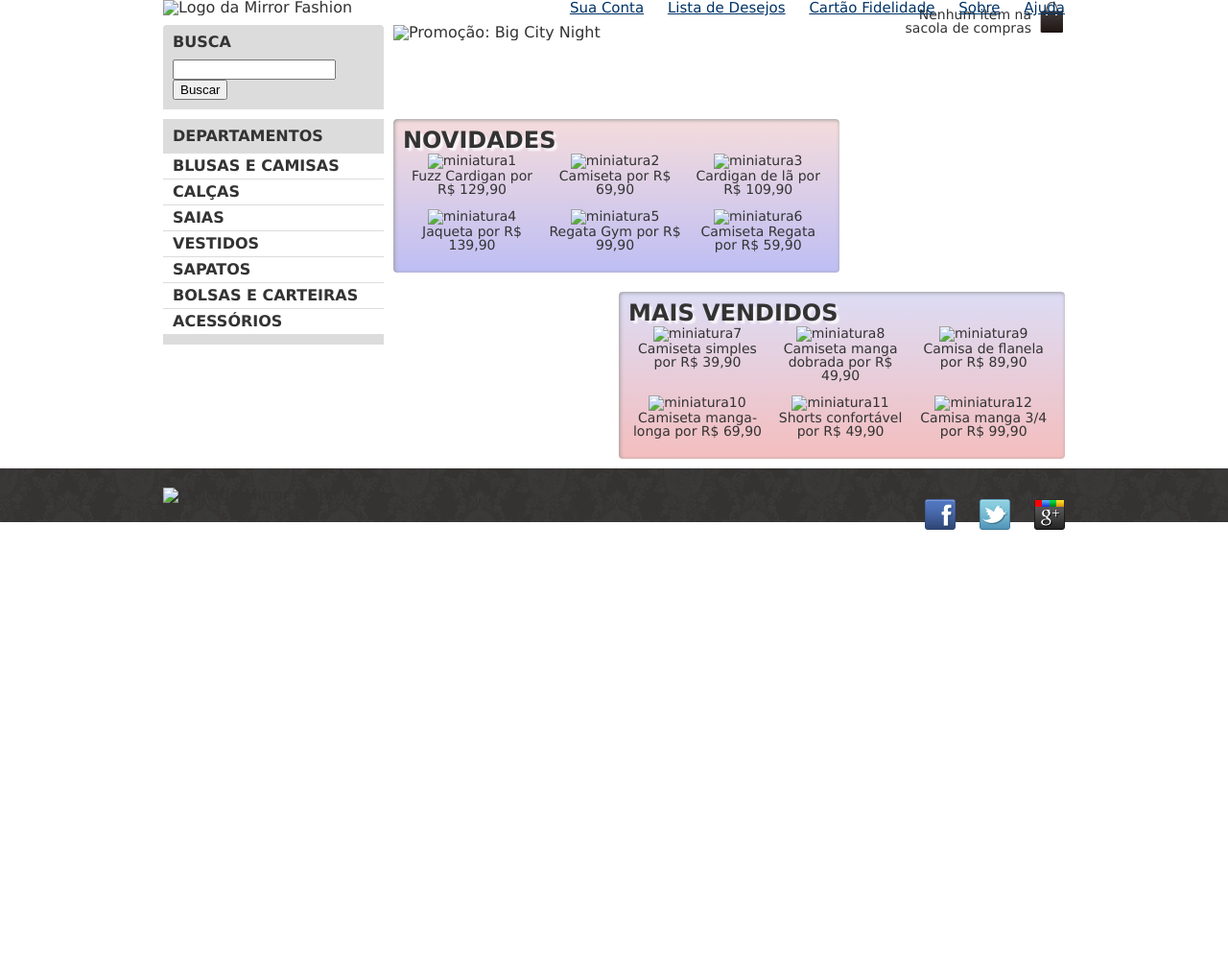
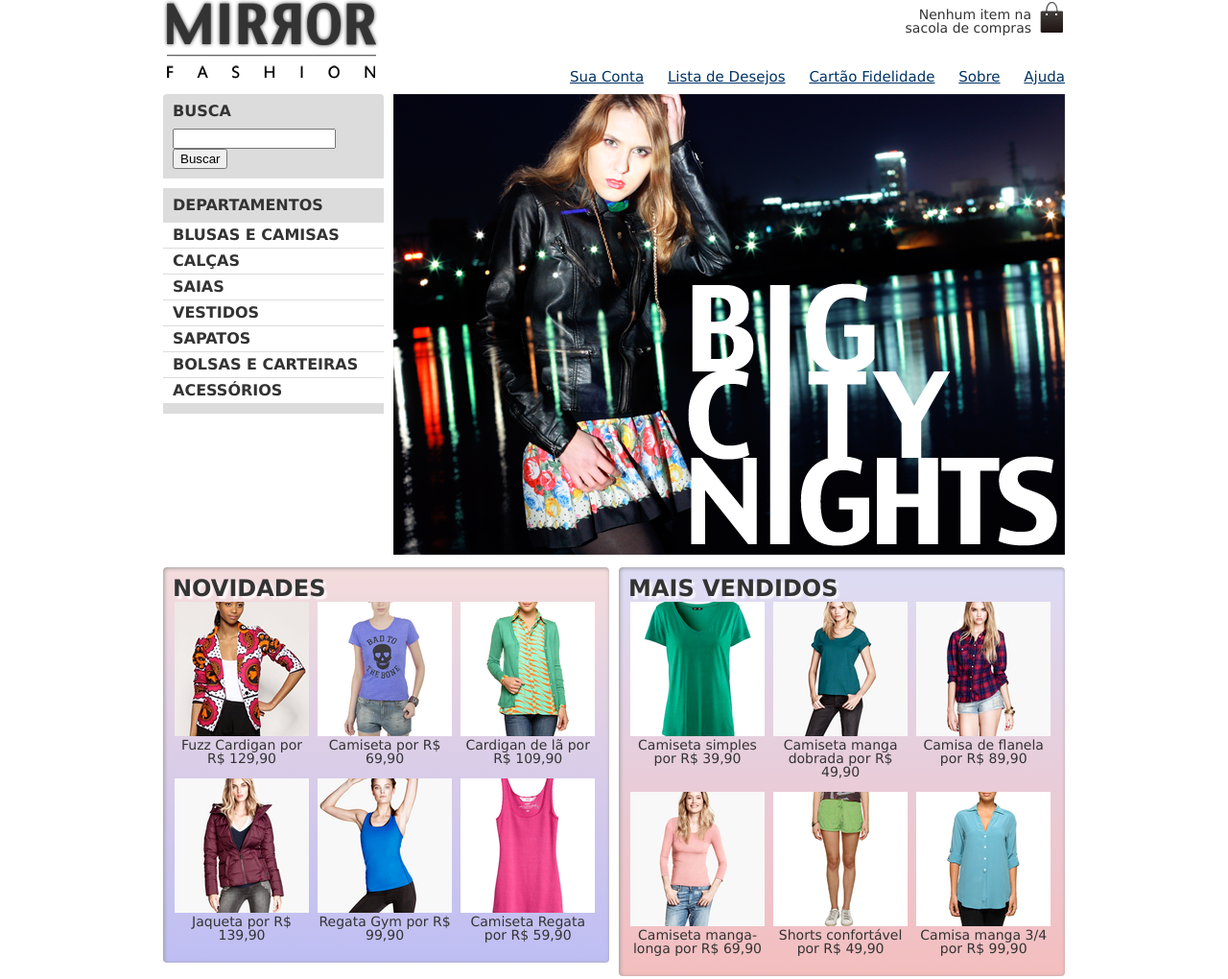
Before and after one commit to larissabarbozauscs/caelumcap9, a plain HTML site: page index.html in a window 1280 px wide. Shown: the top 1020 px of the page at 96% size. Before the commit the page ends 800 px from the top, so only its background shows below. Drawn offline with Linux system fonts and the light colour scheme; files that its build step writes are made by us from their sources; files whose address does not match are found by name.

Commit message:
Update index.html

```diff
--- a/index.html
+++ b/index.html
@@ -4,12 +4,12 @@
         <meta charset="utf-8">
         <meta name="viewport" content="width=device-widht">
         <title>Mirror Fashion</title>
-        <link rel="stylesheet" href="css/reset.css">
-        <link rel="stylesheet" href="css/estilo.css">
+        <link rel="stylesheet" href="reset.css">
+        <link rel="stylesheet" href="estilo.css">
     </head>
     <body>
         <header class="container">
-            <h1><img src="img/logo.png" alt="Logo da Mirror Fashion"></h1>
+            <h1><img src="logo.png" alt="Logo da Mirror Fashion"></h1>
 
             <p class="sacola">
                 Nenhum item na sacola de compras
@@ -58,7 +58,7 @@
             </section>
             <section class="banner-destaque">
                 <figure>
-                    <img src="img/destaque-home.png" alt="Promoção: Big City Night">
+                    <img src="destaque-home.png" alt="Promoção: Big City Night">
                 </figure>
             </section>
         </div>
@@ -69,7 +69,7 @@
                     <li>
                         <a href="produto.html">
                             <figure>
-                                <img src="img/produtos/miniatura1.png" alt="miniatura1">
+                                <img src="miniatura1.png" alt="miniatura1">
                                 <figcaption>Fuzz Cardigan por R$ 129,90</figcaption>
                             </figure>
                         </a>
@@ -77,7 +77,7 @@
                     <li>
                         <a href="produto.html">
                             <figure>
-                                <img src="img/produtos/miniatura2.png" alt="miniatura2">
+                                <img src="miniatura2.png" alt="miniatura2">
                                 <figcaption>Camiseta por R$ 69,90</figcaption>
                             </figure>
                         </a>
@@ -85,7 +85,7 @@
                     <li>
                         <a href="produto.html">
                             <figure>
-                                <img src="img/produtos/miniatura3.png" alt="miniatura3">
+                                <img src="miniatura3.png" alt="miniatura3">
                                 <figcaption>Cardigan de lã por R$ 109,90</figcaption>
                             </figure>
                         </a>
@@ -93,7 +93,7 @@
                     <li>
                         <a href="produto.html">
                             <figure>
-                                <img src="img/produtos/miniatura4.png" alt="miniatura4">
+                                <img src="miniatura4.png" alt="miniatura4">
                                 <figcaption>Jaqueta por R$ 139,90</figcaption>
                             </figure>
                         </a>
@@ -101,7 +101,7 @@
                     <li>
                         <a href="produto.html">
                             <figure>
-                                <img src="img/produtos/miniatura5.png" alt="miniatura5">
+                                <img src="miniatura5.png" alt="miniatura5">
                                 <figcaption>Regata Gym por R$ 99,90</figcaption>
                             </figure>
                         </a>
@@ -109,7 +109,7 @@
                     <li>
                         <a href="produto.html">
                             <figure>
-                                <img src="img/produtos/miniatura6.png" alt="miniatura6">
+                                <img src="miniatura6.png" alt="miniatura6">
                                 <figcaption>Camiseta Regata por R$ 59,90</figcaption>
                             </figure>
                         </a>
@@ -122,7 +122,7 @@
                     <li>
                         <a href="produto.html">
                             <figure>
-                                <img src="img/produtos/miniatura7.png" alt="miniatura7">
+                                <img src="miniatura7.png" alt="miniatura7">
                                 <figcaption>Camiseta simples por R$ 39,90</figcaption>
                             </figure>
                         </a>
@@ -130,7 +130,7 @@
                     <li>
                         <a href="produto.html">
                             <figure>
-                                <img src="img/produtos/miniatura8.png" alt="miniatura8">
+                                <img src="miniatura8.png" alt="miniatura8">
                                 <figcaption>Camiseta manga dobrada por R$ 49,90</figcaption>
                             </figure>
                         </a>
@@ -138,7 +138,7 @@
                     <li>
                         <a href="produto.html">
                             <figure>
-                                <img src="img/produtos/miniatura9.png" alt="miniatura9">
+                                <img src="miniatura9.png" alt="miniatura9">
                                 <figcaption>Camisa de flanela por R$ 89,90</figcaption>
                             </figure>
                         </a>
@@ -146,7 +146,7 @@
                     <li>
                         <a href="produto.html">
                             <figure>
-                                <img src="img/produtos/miniatura10.png" alt="miniatura10">
+                                <img src="miniatura10.png" alt="miniatura10">
                                 <figcaption>Camiseta manga-longa por R$ 69,90</figcaption>
                             </figure>
                         </a>
@@ -154,7 +154,7 @@
                     <li>
                         <a href="produto.html">
                             <figure>
-                                <img src="img/produtos/miniatura11.png" alt="miniatura11">
+                                <img src="miniatura11.png" alt="miniatura11">
                                 <figcaption>Shorts confortável por R$ 49,90</figcaption>
                             </figure>
                         </a>
@@ -162,7 +162,7 @@
                     <li>
                         <a href="produto.html">
                             <figure>
-                                <img src="img/produtos/miniatura12.png" alt="miniatura12">
+                                <img src="miniatura12.png" alt="miniatura12">
                                 <figcaption>Camisa manga 3/4 por R$ 99,90</figcaption>
                             </figure>
                         </a>
@@ -172,7 +172,7 @@
         </div>
         <footer>
             <div class="container">
-                <img src="img/logo-rodape.png" alt="Logo da Mirror Fashion">
+                <img src="logo-rodape.png" alt="Logo da Mirror Fashion">
 
                 <ul class="social">
                     <li><a href="http://facebook.com/mirrorfashion">Facebook</a></li>
```
